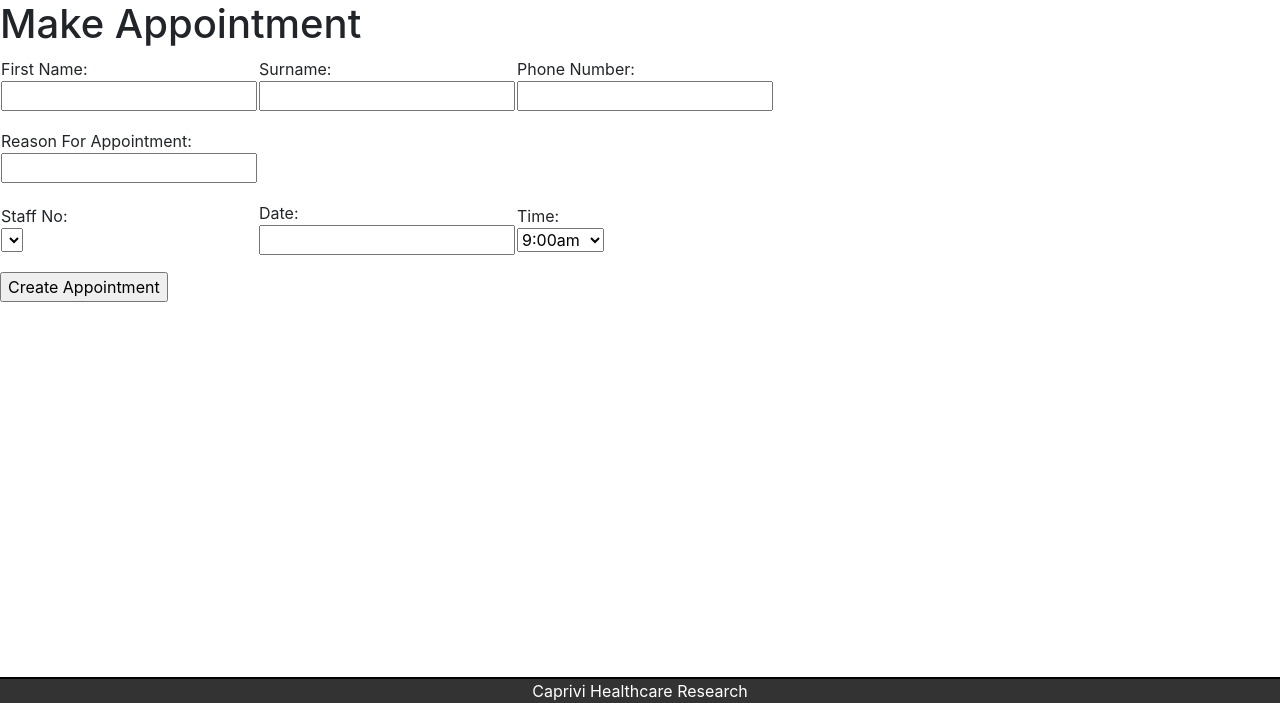
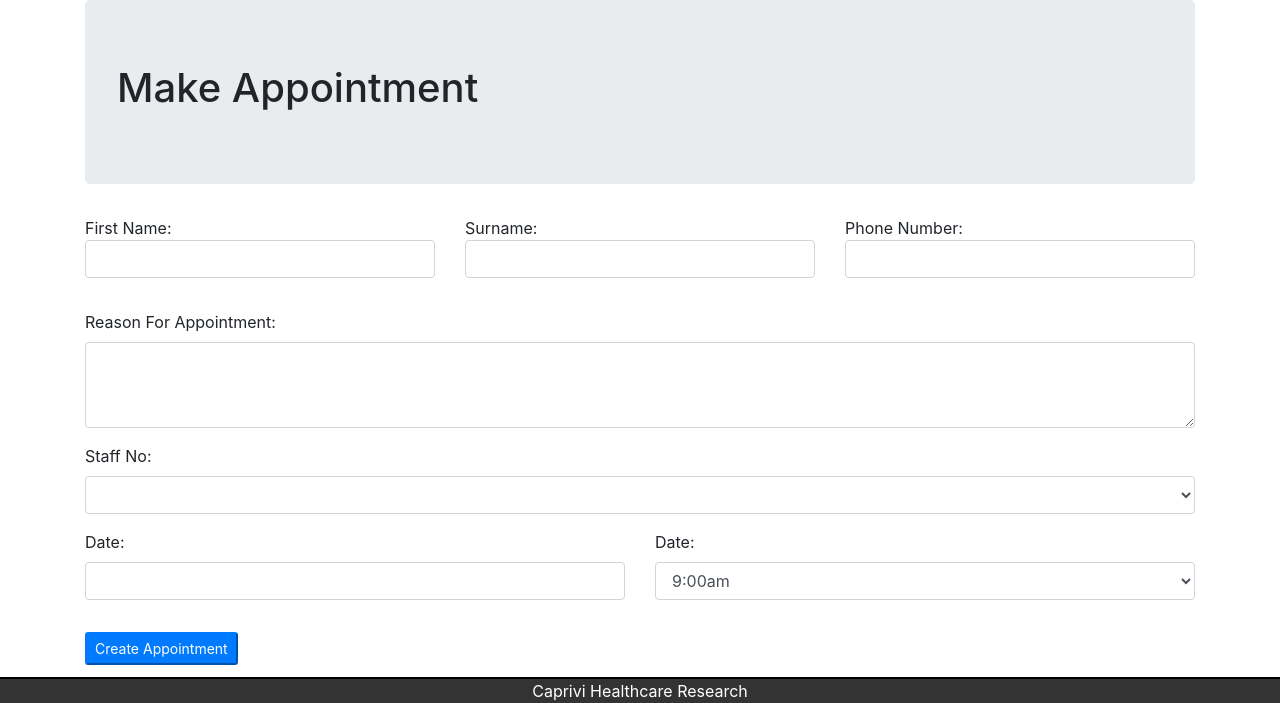
Before and after one commit to 2019-software-diploma/CHR-WEB-TEAM-1, a PHP site: page /appointment_new.php in a window 1280 px wide. Shown: the part 97-800 px from the top of the page. Run offline with PHP 8.4, Linux system fonts and the light colour scheme; data that the repository does not hold is empty; some libraries are stand-ins or nearby versions.

Commit message:
Bootstrap stuff

```diff
--- a/appointments/appointment_new.php
+++ b/appointments/appointment_new.php
@@ -35,19 +35,44 @@ require '../main/dbConnectionCHR.php';
 <?php
 	include('../main/menu.php');
 ?>
+<div class = "container">
+	<div class="jumbotron small">
 		<h1>Make Appointment</h1>
-
-		<form action="appointment_insert.php" method="post">
+	</div>
+		<form action="appointment_insert.php" method="post" novalidate>
 
 
-		<table border="0">
-			<tr><td><p>First Name:<br /><input name="First_Name" type="text"></p></td>
-			<td><p>Surname:<br /><input name="Surname" type="text"></p></td>
-			<td><p>Phone Number:<br /><input name="Phone_Number" type="text"></p></td></tr>
+			<div class="row">
+				<div class="form-group col"><p>First Name:<br />
+					<input class="form-control" name="First_Name" type="text" required>
+					<div class="valid-feedback">Valid.</div>
+					<div class="invalid-feedback">Please fill out this field.</div>
+					</p></div>
+				<div class="form-group col"><p>Surname:<br />
+					<input class="form-control" name="Surname" type="text" required>
+					<div class="valid-feedback">Valid.</div>
+					<div class="invalid-feedback">Please fill out this field.</div>
+					</p></div>
+				<div class="form-group col"><p>Phone Number:<br />
+					<input class="form-control" name="Phone_Number" type="text" required>
+					<div class="valid-feedback">Valid.</div>
+					<div class="invalid-feedback">Please fill out this field.</div>
+					</p></div>
+			</div>
 
-			<tr><td colspan="3" ><p>Reason For Appointment:<br /><input name="Summary"  maxlength="500" height="50" width="100"></td></tr>
+			<div class="row">
+				<div class="form-group col">
+					<label for="Summary">Reason For Appointment:</label>
+					<textarea class="form-control" id="Summary" name="Summary" rows="3" ></textarea>
+				</div>
+			</div>
 
-			<tr><td><p>Staff No:<br /><select name="StaffID" >
+
+			<div class="row">
+				<div class="form-group col">
+					<label for="StaffID">Staff No:</label>
+					<select class="form-control" name="StaffID" id="StaffID" >
+
 
 			<?php
 
@@ -67,11 +92,18 @@ require '../main/dbConnectionCHR.php';
 
 			 mysqli_close($conn);
 			?>
-			</select></p></td>
+					</select>
+				</div>
+			</div>
 
-
-			<td><p>Date:<br /><input type="text" name="Date" id="Date"></p></td>
-			<td><p>Time:<br /><select name="Time">
+			<div class="row">
+				<div class="form-group col">
+					<label for="Date">Date:</label>
+					<input class="form-control" type="text" name="Date" id="Date"></p>
+				</div>
+				<div class="form-group col">
+					<label for="Time">Date:</label>
+					<select class="form-control" name="Time" id="Time">
 						<option value="9:00">9:00am</option>
 						<option value="9:30">9:30am</option>
 						<option value="10:00">10:00am</option>
@@ -87,13 +119,12 @@ require '../main/dbConnectionCHR.php';
 						<option value="16:00">4:00pm</option>
 						<option value="16:30">4:30pm</option>
 
-				</select></p></td>
-			</tr>
+					</select></div>
+			</div>
 
-
-		</table>
-		<input type="submit" value="Create Appointment">
+		<button type="submit" class="btn-primary btn-sm">Create Appointment</button>
 		</form>
+</div>
 <?php
 	include('../main/footer.php');
 ?>
```
Lines whose indentation alone changed are shown as unchanged.
